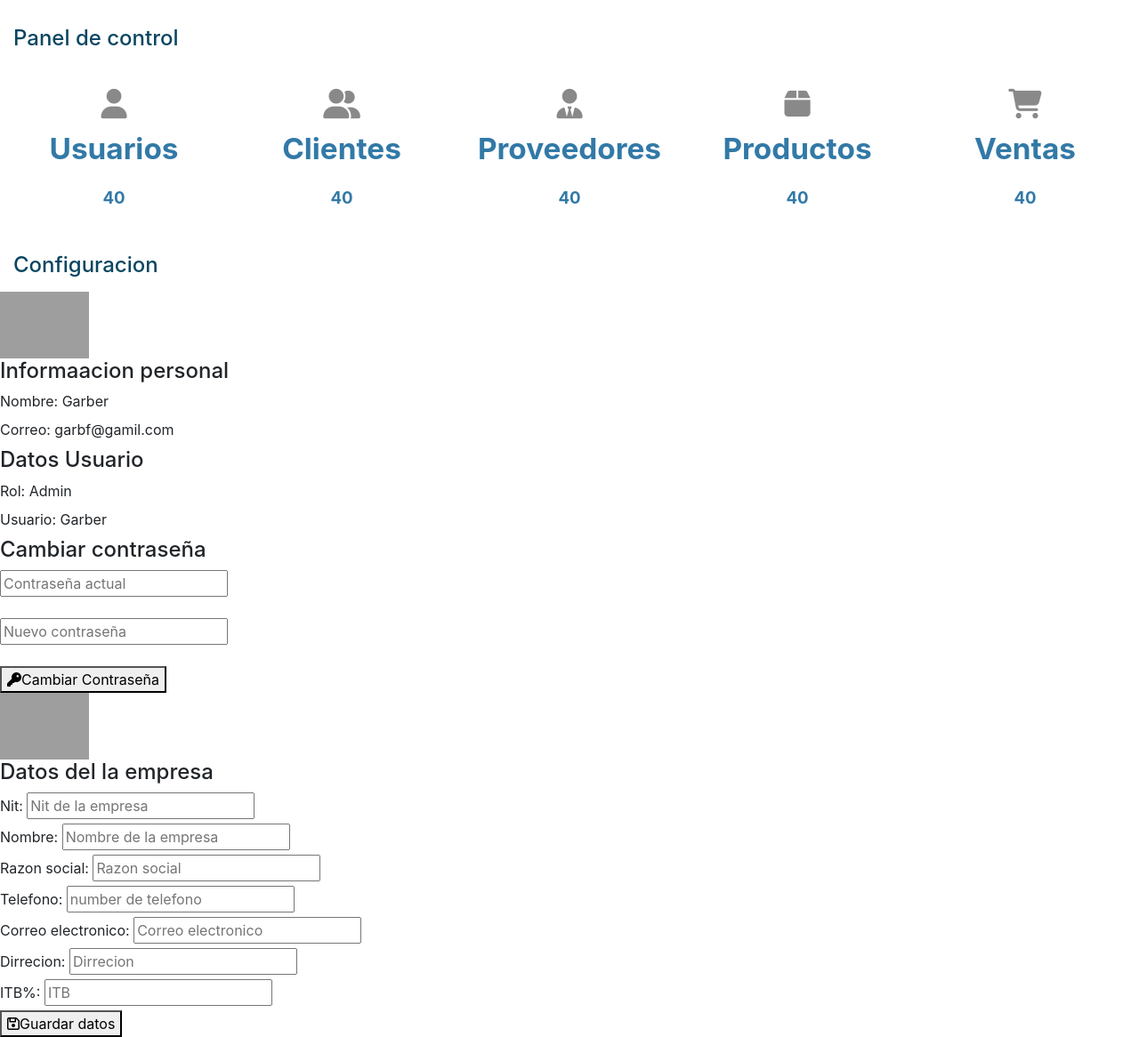
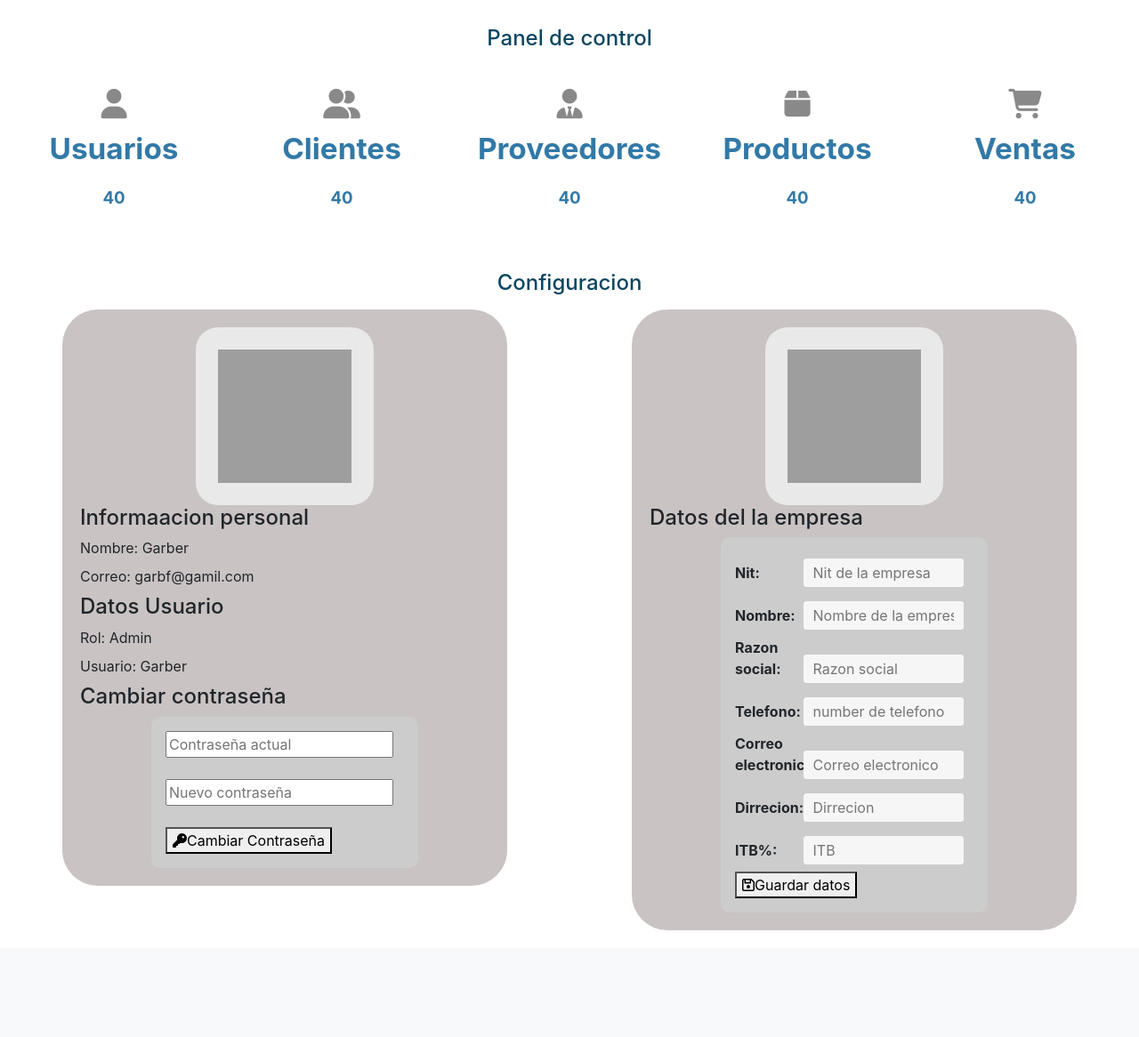
Before and after one commit to garbf1996/Sistema_v1.0, a PHP site: page /inicio.php in a window 1280 px wide. Shown: the part 56-1222 px from the top of the page at 89% size. After the commit the page ends 1102 px from the top, so only its background shows below. Run offline with PHP 8.4, Linux system fonts and the light colour scheme; a user stored in the database is signed in; some libraries are stand-ins or nearby versions; grey boxes are pictures that could not be loaded.

Commit message:
creacion de panel control

```diff
--- a/estilos.css
+++ b/estilos.css
@@ -6,7 +6,10 @@
 	margin-bottom: 10px;
 	font-size: 18pt !important;
 	color: #0A4661;
+	text-align: center;
 }
+
+
 .dashboard{
 	display: -webkit-flex;
 	display: -moz-flex;
@@ -16,6 +19,10 @@
 	justify-content: space-around;
 	width: 100%;
 	margin: auto;
+}
+
+.divContainer{
+	margin-bottom: 20px;
 }
 
 .dashboard a{
@@ -35,3 +42,109 @@
 	font-weight: bold;
 	font-size: 14pt;
 }
+
+
+.containerPerfil{
+	display: -webkit-flex;
+	display: -moz-flex;
+	display: -ms-flex;
+	display: -o-flex;
+	display: flex;
+	justify-content: space-around;
+	align-items: flex-start;
+	flex-wrap: wrap;
+}
+
+.containerDataUser,.containerDataEmpresa{
+	width: 500px;
+	background-color:#c9c3c3;
+	padding: 20px;
+	border-radius: 40px;
+}
+
+.logoUser,.logoEmpresa{
+display: -webkit-flex;
+display: -moz-flex;
+display: -ms-flex;
+display: -o-flex;
+display: flex;
+justify-content:center;
+align-items:center;
+width: 200px;
+height: 200px;
+border-radius: 25px;
+margin: 25px;
+padding: 25px;
+background: #E9E9E9;
+
+}
+
+.logoUser img,.logoEmpresa img{
+	width: 100%;
+	height: 100%;
+}
+form{
+	width:300px;
+	padding:16px;
+	border-radius:10px;
+	margin:auto;
+	background-color:#ccc;
+}
+
+form label{
+	width:72px;
+	font-weight:bold;
+	display:inline-block;
+}
+
+form input[type="text"],
+form input[type="email"]{
+	width:180px;
+	padding:3px 10px;
+	border:1px solid #f6f6f6;
+	border-radius:3px;
+	background-color:#f6f6f6;
+	margin:8px 0;
+	display:inline-block;
+}
+
+form input[type="submit"]{
+	width:100%;
+	padding:8px 16px;
+	margin-top:32px;
+	border:1px solid #000;
+	border-radius:5px;
+	display:block;
+	color:#fff;
+	background-color:#000;
+}
+
+form input[type="submit"]:hover{
+	cursor:pointer;
+}
+
+textarea{
+	width:100%;
+	height:100px;
+	border:1px solid #f6f6f6;
+	border-radius:3px;
+	background-color:#f6f6f6;
+	margin:8px 0;
+	/*resize: vertical | horizontal | none | both*/
+	resize:none;
+	display:block;
+}
+.divInforSistema{
+	background-color: #fafafa;
+  margin: 1rem;
+  padding: 1rem;
+  border: 2px solid #ccc;
+  /* IMPORTANTE */
+  text-align: center;
+}
+.logoUser,.logoEmpresa{
+
+		display: block;
+		margin: 0px auto;
+
+}
--- a/nav.php
+++ b/nav.php
@@ -66,8 +66,8 @@
 
         </ul>
         </ul>
-        <form class="form-inline my-2 my-lg-0">
+        <div class="form-inline my-2 my-lg-0">
         <a href="salir.php"><button type="button"  class="btn btn-outline-danger">Salir</button></a>
-    </form>
+    </div>
       </div>
     </nav>
```
